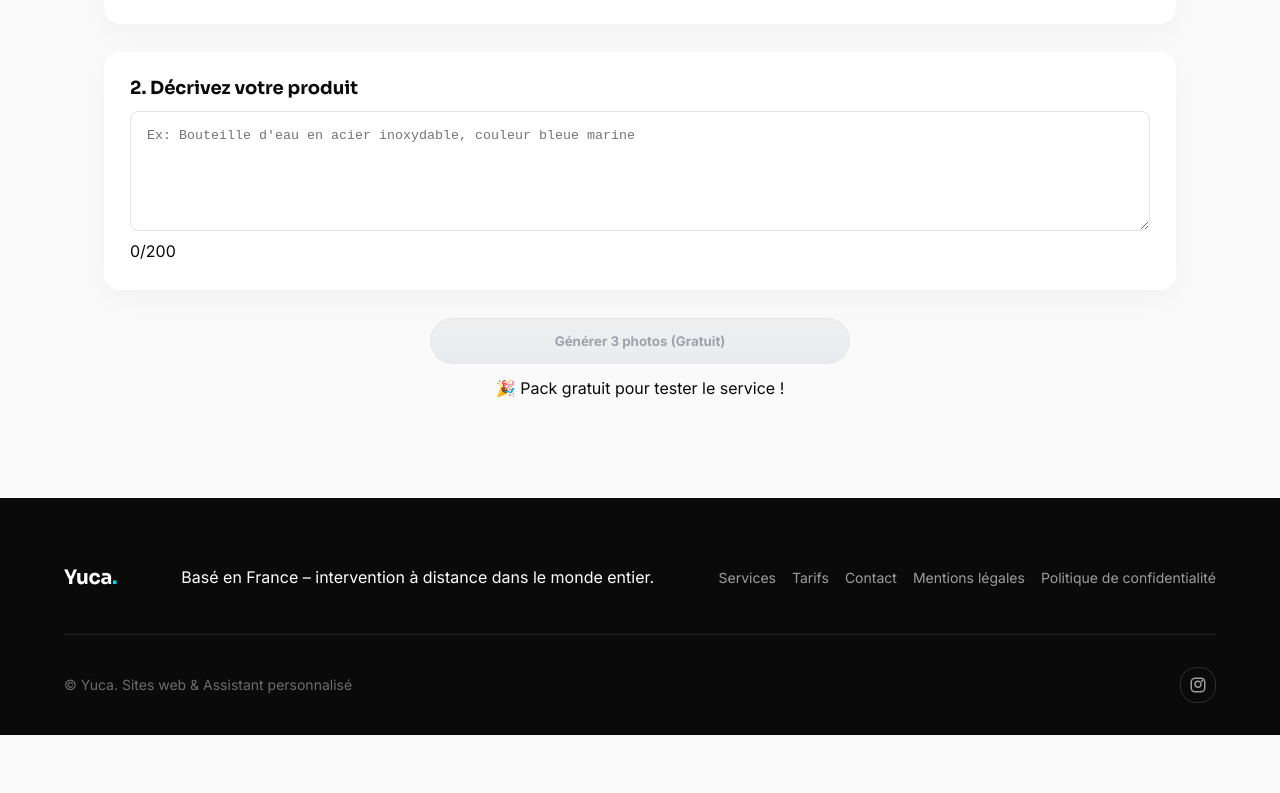
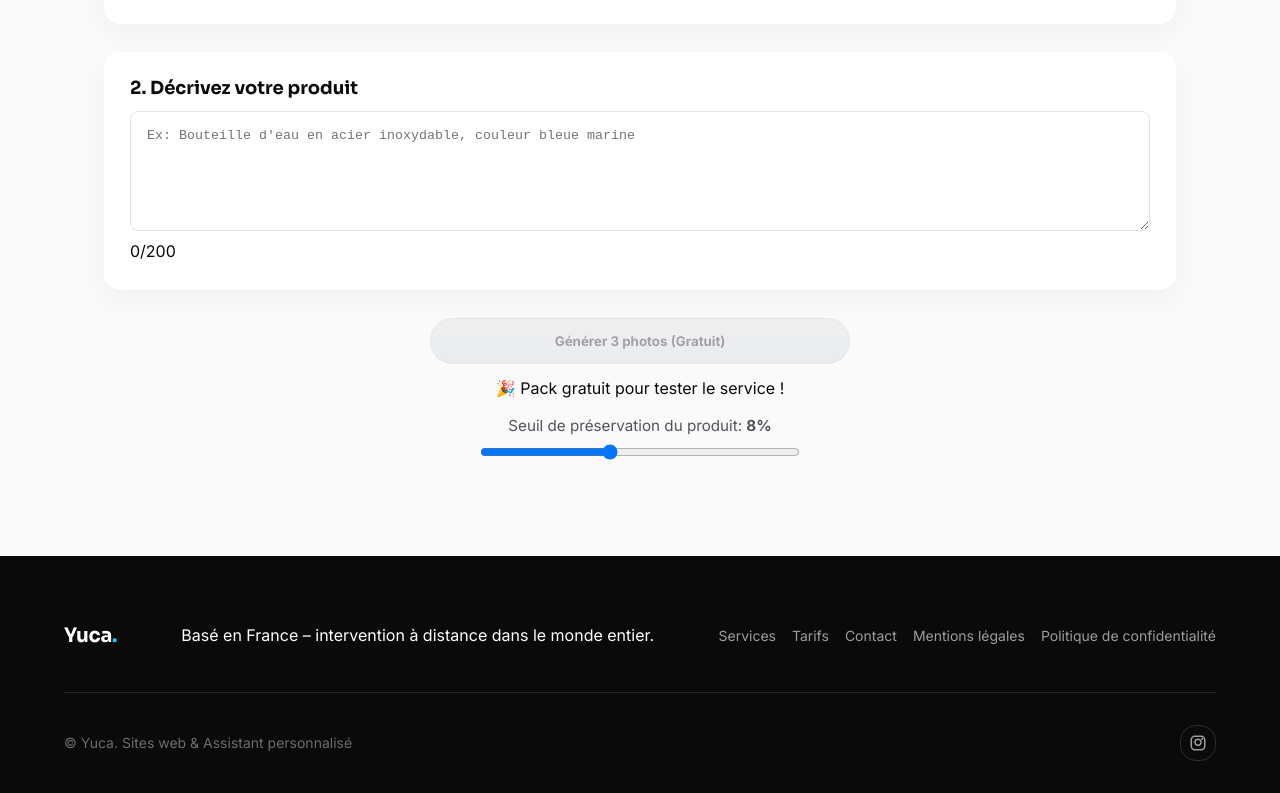
Before and after one commit to yconsulting-cloud/Yuca, a Next.js app: page /shopshots in a window 1280 px wide. Shown: the part 1923-2716 px from the top of the page. Before the commit the page ends 2658 px from the top, so only its background shows below. Built offline with nearby package versions, Linux system fonts and the light colour scheme.

Commit message:
Shopshots: add adjustable preservation threshold slider (default 8%) and use it in image diff

```diff
--- a/app/shopshots/ShopshotsClient.js
+++ b/app/shopshots/ShopshotsClient.js
@@ -54,6 +54,9 @@ export default function ShopshotsClient() {
   const [generatedImages, setGeneratedImages] = useState([]);
   const [progress, setProgress] = useState(0);
   const [error, setError] = useState(null);
+  const [preserveThreshold, setPreserveThreshold] = useState(() => {
+    try { const v = localStorage.getItem('yuca_preserve_threshold'); return v ? Number(v) : 0.08; } catch (e) { return 0.08; }
+  });
   const fileInputRef = useRef(null);
   const progressFillRef = useRef(null);
 
@@ -171,8 +174,9 @@ export default function ShopshotsClient() {
     }
 
     const pct = diffCount / total;
-    // allow up to 12% changed pixels (small lighting/background edits may exceed small areas)
-    return pct <= 0.12;
+    // use adjustable threshold (preserveThreshold) — allow small lighting/background edits
+    const threshold = typeof preserveThreshold === 'number' && !Number.isNaN(preserveThreshold) ? preserveThreshold : 0.12;
+    return pct <= threshold;
   }
 
   const fileToBase64 = (file) => new Promise((resolve, reject) => { const reader = new FileReader(); reader.onloadend = () => resolve(reader.result); reader.onerror = reject; reader.readAsDataURL(file); });
@@ -272,6 +276,11 @@ export default function ShopshotsClient() {
           {selectedPlan.price === 0 && <p className="generate-note">🎉 Pack gratuit pour tester le service !</p>}
         </div>
 
+        <div className="preserve-control">
+          <label>Seuil de préservation du produit: <strong>{Math.round(preserveThreshold * 100)}%</strong></label>
+          <input type="range" min="0" max="20" step="1" value={Math.round(preserveThreshold * 100)} onChange={(e)=>{ const v = Number(e.target.value)/100; setPreserveThreshold(v); try{ localStorage.setItem('yuca_preserve_threshold', String(v)); }catch{} }} />
+        </div>
+
         {generatedImages.length > 0 && (
           <div className="generated-card">
             <div className="generated-header"><h3 className="generated-title">Vos photos sont prêtes ! 🎉</h3><button onClick={downloadAllAsZip} className="download-btn">📥 Télécharger tout (ZIP)</button></div>
--- a/app/shopshots/shopshots.css
+++ b/app/shopshots/shopshots.css
@@ -151,6 +151,11 @@
 .shopshots-page .image-wrap{position:relative;width:100%}
 .shopshots-page .preserved-badge{position:absolute;left:8px;top:8px;background:rgba(255,50,50,0.95);color:#fff;padding:6px 8px;border-radius:8px;font-weight:700;font-size:0.85rem;box-shadow:0 6px 18px rgba(0,0,0,0.12)}
 
+/* Preserve threshold control */
+.shopshots-page .preserve-control{margin-top:12px;display:flex;flex-direction:column;gap:6px;align-items:center}
+.shopshots-page .preserve-control label{font-size:.95rem;color:var(--c-text-sec)}
+.shopshots-page .preserve-control input[type="range"]{width:320px}
+
 .shopshots-page .generated-card{margin-top:var(--sp-6)}
 .shopshots-page .image-grid{display:grid;grid-template-columns:repeat(auto-fit,minmax(140px,1fr));gap:var(--sp-4);align-items:start}
 
```
